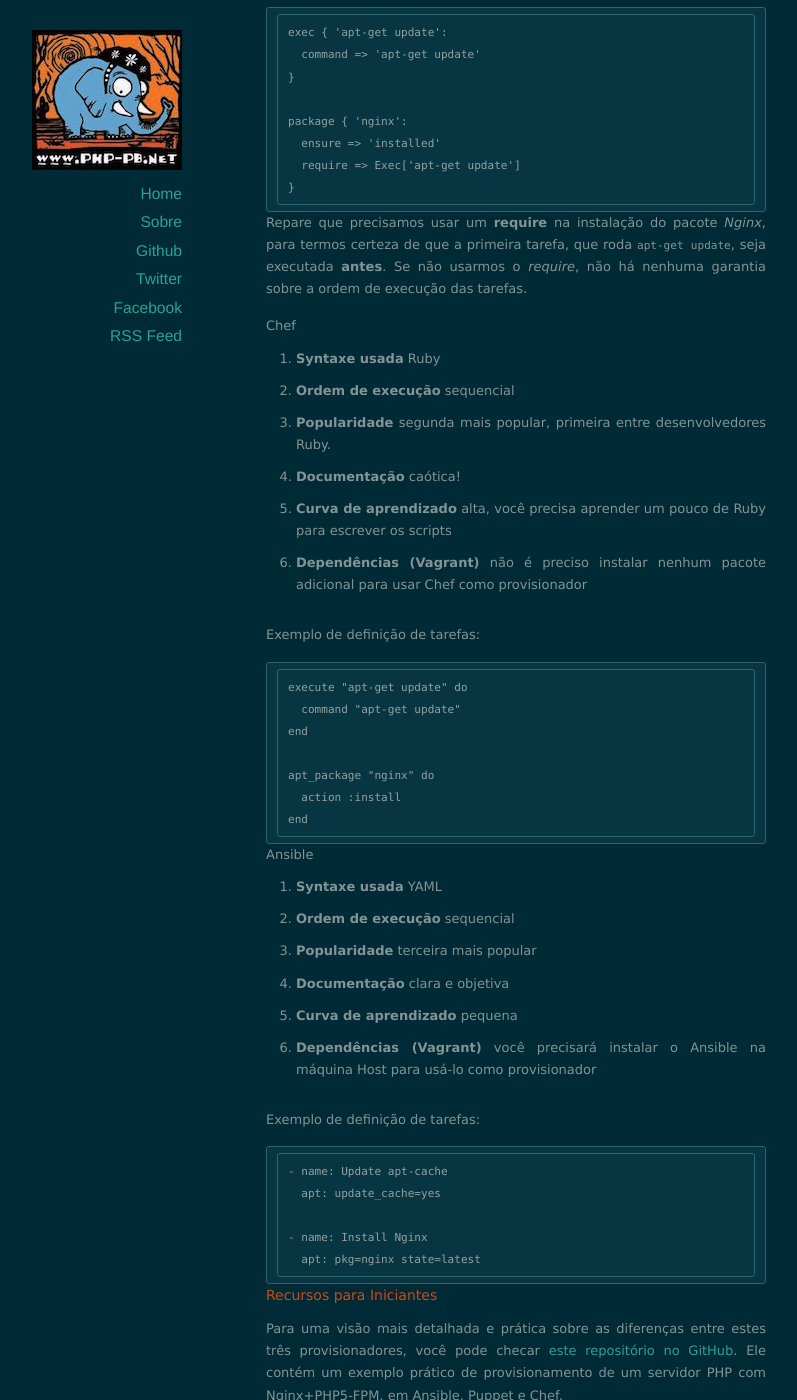
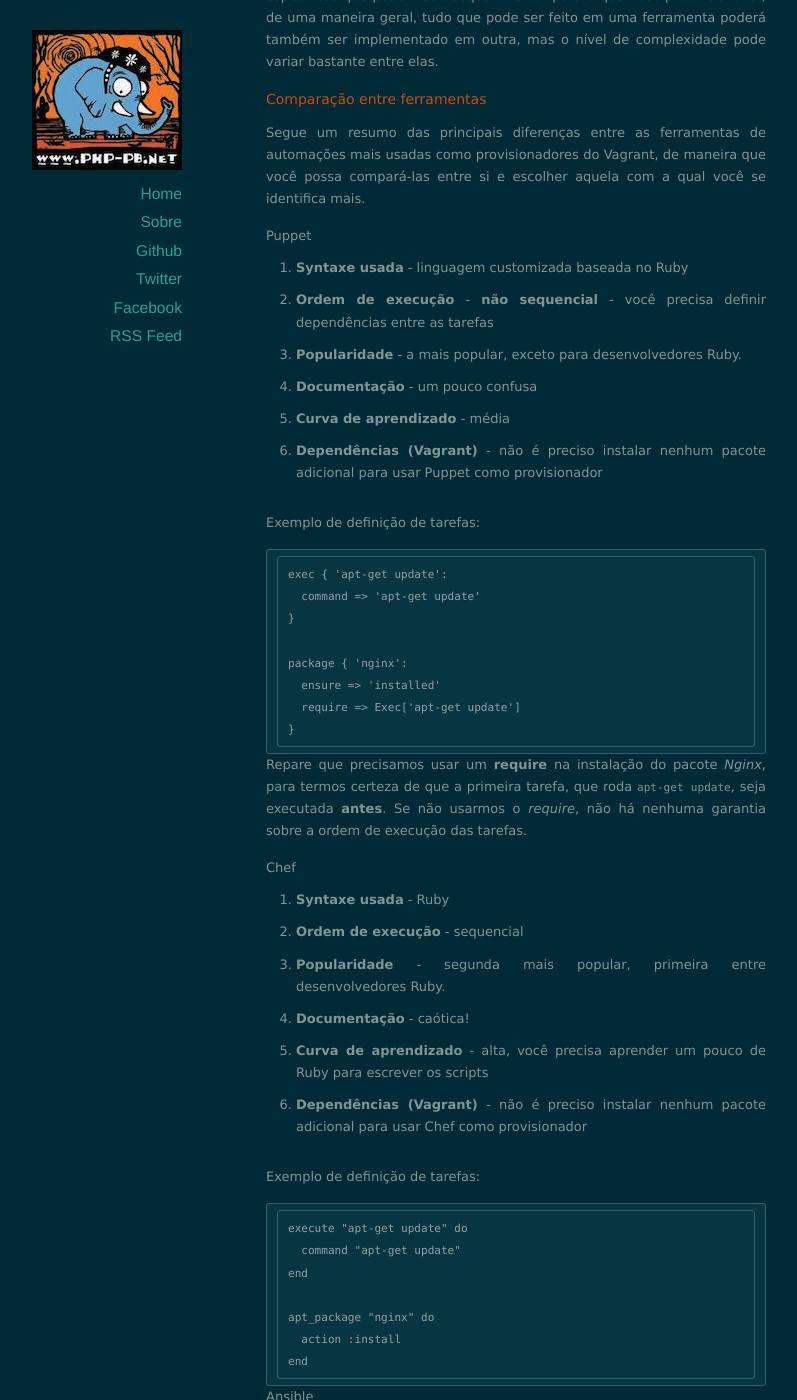
Before and after one commit to php-pb/php-pb.github.io, a Jekyll site: the page built from _posts/2014-05-02-vagrant-e-provisionadores.markdown, in a window 1280 px wide and 1400 px high, scrolled down 4199 px. Shown: the whole window, without its empty margins (124-921 px from the left). Built offline with Jekyll 4.4.1, drawn with Linux system fonts in a browser that asks for light colours; nearby versions of some CDN libraries; comment, search, counter and statistics services are not loaded; some of the changed text lies outside the part shown.

Commit message:
Update 2014-05-02-vagrant-e-provisionadores.markdown

```diff
--- a/_posts/2014-05-02-vagrant-e-provisionadores.markdown
+++ b/_posts/2014-05-02-vagrant-e-provisionadores.markdown
@@ -74,9 +74,9 @@
 
 Como vocês podem ver, usamos o provisionador Shell, passando um comando inline. Agora, vamos rodar esse ambiente - para isso, acesse a pasta onde o Vagrantfile está localizado, pelo terminal, e execute:
 
-~~~~~~~~
+{% highlight sh %}
 $ vagrant up
-~~~~~~~~
+{% endhighlight %}
 
 Você verá um output similar a este:
 
@@ -102,12 +102,12 @@
 
 #### Puppet
 
-- **Syntaxe usada** linguagem customizada baseada no Ruby
-- **Ordem de execução** **não sequencial** - você precisa definir dependências entre as tarefas
-- **Popularidade** a mais popular, exceto para desenvolvedores Ruby.
-- **Documentação** um pouco confusa
-- **Curva de aprendizado** média
-- **Dependências (Vagrant)** não é preciso instalar nenhum pacote adicional para usar Puppet como provisionador
+- **Syntaxe usada** - linguagem customizada baseada no Ruby
+- **Ordem de execução** - **não sequencial** - você precisa definir dependências entre as tarefas
+- **Popularidade** - a mais popular, exceto para desenvolvedores Ruby.
+- **Documentação** - um pouco confusa
+- **Curva de aprendizado** - média
+- **Dependências (Vagrant)** - não é preciso instalar nenhum pacote adicional para usar Puppet como provisionador
 
 Exemplo de definição de tarefas:
 
@@ -126,12 +126,12 @@
 
 #### Chef
 
-- **Syntaxe usada** Ruby
-- **Ordem de execução** sequencial
-- **Popularidade** segunda mais popular, primeira entre desenvolvedores Ruby.
-- **Documentação** caótica!
-- **Curva de aprendizado** alta, você precisa aprender um pouco de Ruby para escrever os scripts
-- **Dependências (Vagrant)** não é preciso instalar nenhum pacote adicional para usar Chef como provisionador
+- **Syntaxe usada** - Ruby
+- **Ordem de execução** - sequencial
+- **Popularidade** - segunda mais popular, primeira entre desenvolvedores Ruby.
+- **Documentação** - caótica!
+- **Curva de aprendizado** - alta, você precisa aprender um pouco de Ruby para escrever os scripts
+- **Dependências (Vagrant)** - não é preciso instalar nenhum pacote adicional para usar Chef como provisionador
 
 Exemplo de definição de tarefas:
 
@@ -147,12 +147,12 @@
 
 #### Ansible
 
-- **Syntaxe usada** YAML
-- **Ordem de execução** sequencial
-- **Popularidade** terceira mais popular
-- **Documentação** clara e objetiva
-- **Curva de aprendizado** pequena
-- **Dependências (Vagrant)** você precisará instalar o Ansible na máquina Host para usá-lo como provisionador
+- **Syntaxe usada** - YAML
+- **Ordem de execução** - sequencial
+- **Popularidade** - terceira mais popular
+- **Documentação** - clara e objetiva
+- **Curva de aprendizado** - pequena
+- **Dependências (Vagrant)** - você precisará instalar o Ansible na máquina Host para usá-lo como provisionador
 
 Exemplo de definição de tarefas:
 
@@ -176,6 +176,8 @@
 
 O Phansible é um projeto open source criado por mim como uma alternativa ao já popular PuPHPet. Estamos trabalhando na implementação de novos recursos, e aceitamos [contribuições](https://github.com/Phansible/phansible) :)
 
+Se você quer conhecer mais recursos do Vagrant, incluindo as novidades lançadas nas últimas versões, fique de olho na versão em português do [Vagrant Cookbook](https://leanpub.com/vagrantcookbook-ptbr), prevista para lançamento no final de junho. Você pode baixar um [preview gratuito aqui](http://samples.leanpub.com/vagrantcookbook-ptbr-sample.pdf).
+
 ### Considerações Finais
 
 O Vagrant pode ajudar bastante no seu processo de desenvolvimento, especialmente em duas situações: quando você está trabalhando em um projeto com outros colaboradores, para evitar problemas na diferença dos ambientes de desenvolvimento usados; e quando seu projeto possui dependências que podem "bagunçar" o seu sistema operacional principal. Pessoalmente, só uso o Vagrant nessas duas situações, mas elas representam 80% dos projetos em que me envolvo. Quando tenho algo muito simples que não usa banco de dados, opto por usar um servidor web local, pois como minha máquina host é Ubuntu, não vejo a necessidade de criar um provisionamento para rodar um simples _Nginx_ com PHP. Mesmo nesses casos, se o projeto possui colaboradores, já é uma razão para se fornecer um setup Vagrant.
```
Also changed, not shown: other parts of _posts/2014-05-02-vagrant-e-provisionadores.markdown (+3 -3 lines).
